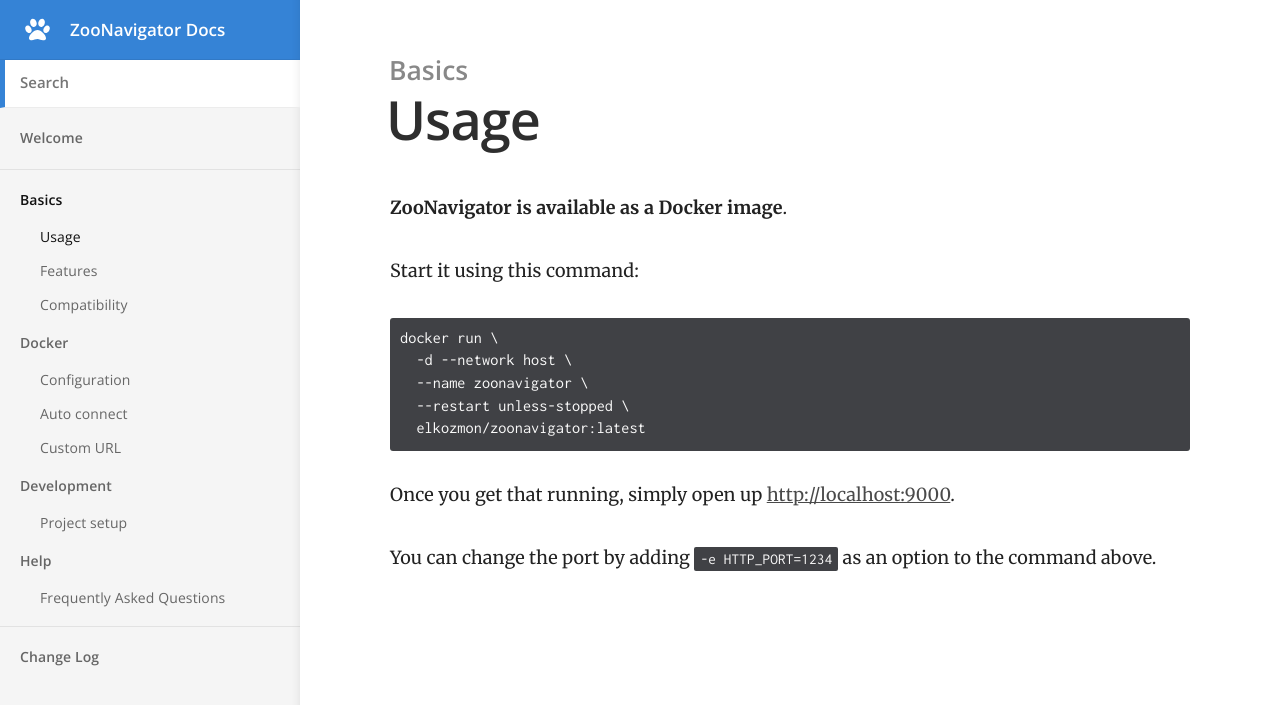
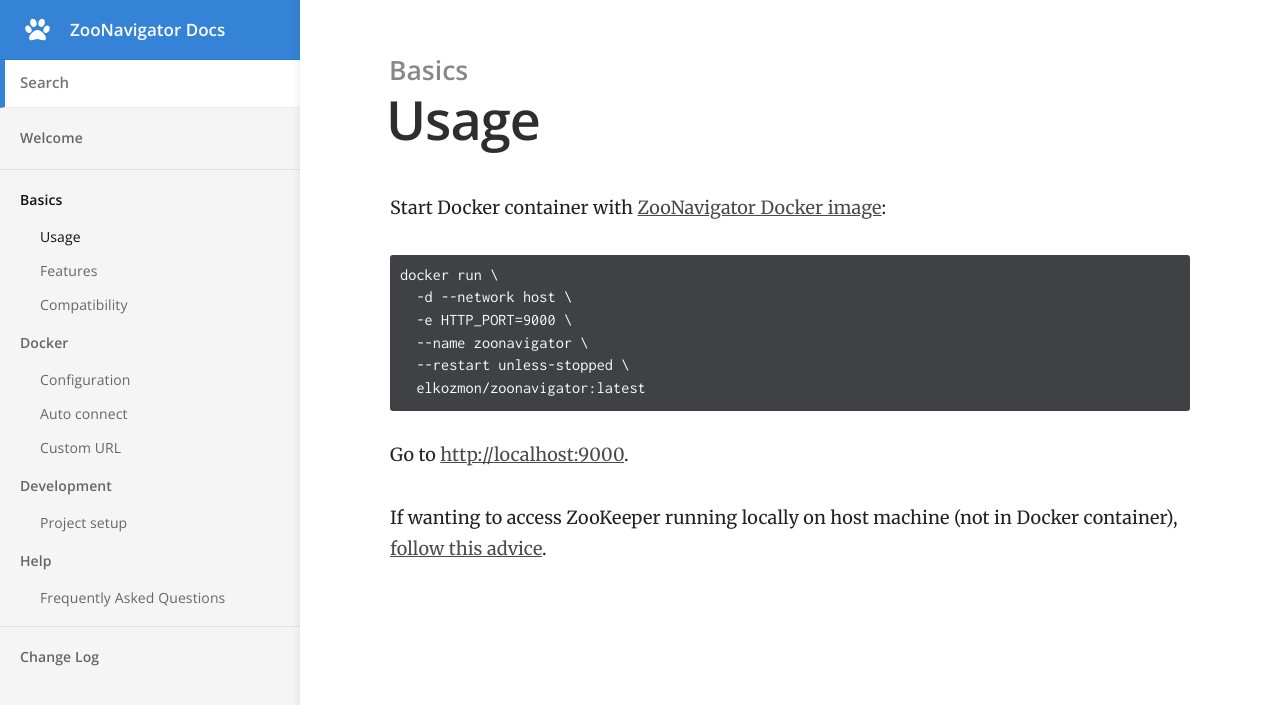
Before and after one commit to elkozmon/zoonavigator, a Jekyll site: the page built from _docs/basics/usage.md, in a window 1280 px wide. Shown: the top 705 px of the page. Built offline with Jekyll 4.4.1, drawn with Linux system fonts in a browser that asks for light colours; nearby versions of some CDN libraries.

````diff
--- a/_docs/basics/usage.md
+++ b/_docs/basics/usage.md
@@ -4,18 +4,17 @@ category: basics
 order: 1
 ---
 
-**ZooNavigator is available as a Docker image**.
-
-Start it using this command:
+Start Docker container with [ZooNavigator Docker image](https://hub.docker.com/r/elkozmon/zoonavigator):
 
 ```
 docker run \
   -d --network host \
+  -e HTTP_PORT=9000 \
   --name zoonavigator \
   --restart unless-stopped \
   elkozmon/zoonavigator:latest
 ```
 
-Once you get that running, simply open up [http://localhost:9000](http://localhost:9000).
+Go to [http://localhost:9000](http://localhost:9000).
 
-You can change the port by adding `-e HTTP_PORT=1234` as an option to the command above.
+If wanting to access ZooKeeper running locally on host machine (not in Docker container), [follow this advice](https://github.com/elkozmon/zoonavigator/issues/40#issue-495910852).
````
Also changed, not shown: _docs/help/faqs.md (+3 -1 lines).
